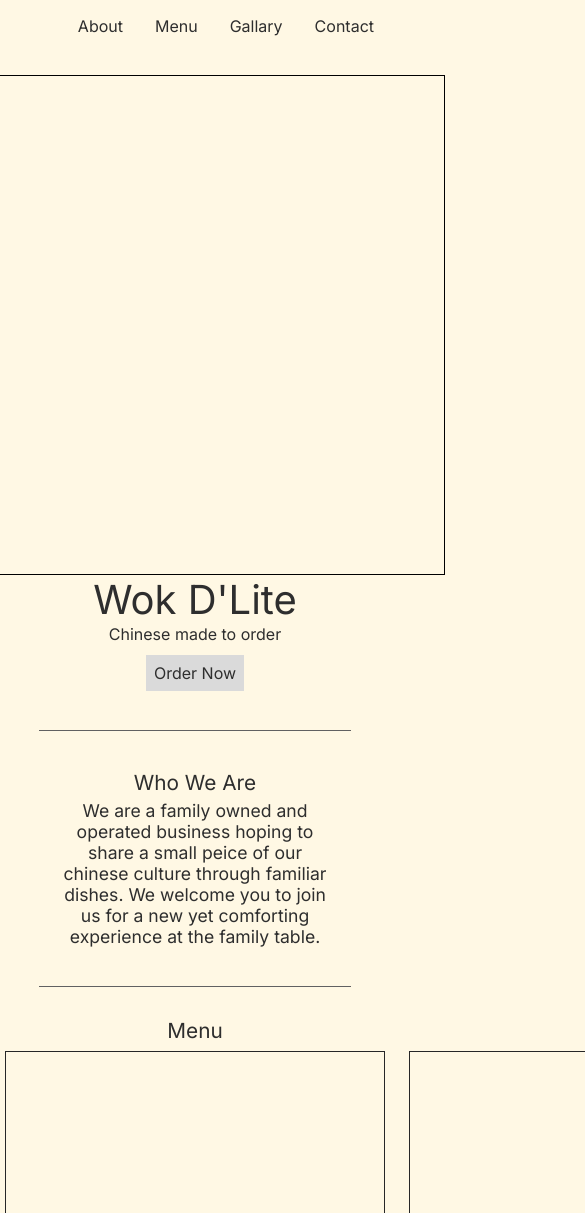
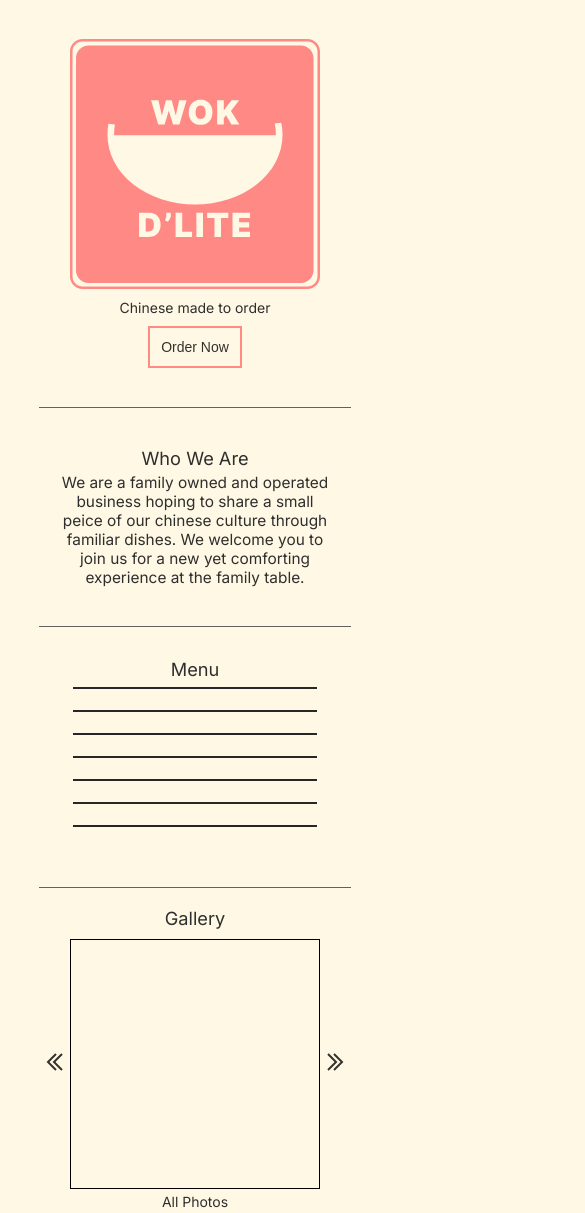
Before and after one commit to dvhoang3/wokdlite, a plain HTML site: page index.html in a window 390 px wide. Shown: the top 1213 px of the page, 585 px wide, since content can reach past the window. Drawn offline with Linux system fonts and the light colour scheme.

Commit message:
add responsiveness to website

```diff
--- a/index.html
+++ b/index.html
@@ -11,19 +11,18 @@
   <script src="script.js" defer></script>
   <title>Document</title>
 </head>
-<body>
-  <div class="container">
+<body class="container">
   <div class="nav-bar">
-      <button>About</button>
-      <button>Menu</button>
-      <button>Gallary</button>
-      <button>Contact</button>
+    <button class="nav-button">About</button>
+    <button class="nav-button">Menu</button>
+    <button class="nav-button">Gallery</button>
+    <button class="nav-button">Contact</button>
   </div>
 
   <div class="landing">
     <div class="hero-logo">
+      <object data="logo.svg" width="100%" height="100%"> </object>
     </div>
-      <div class="hero-main">Wok D'Lite</div>
     <div class="hero-sub">Chinese made to order</div>
     <button class="hero-cta">Order Now</button>
   </div>
@@ -60,9 +59,15 @@
   <hr>
 
   <div class="gallary">
-      <div class="gallary-main">Gallary</div>
+    <div class="gallary-main">Gallery</div>
     <div class="gallary-preview">
-        <div class="gallary-photo"></div>
+      <button class="gallary-arrow">
+        <svg xmlns="http://www.w3.org/2000/svg" width="24" height="24"><path d="m13.707 4.707-1.414-1.414L3.586 12l8.707 8.707 1.414-1.414L6.414 12l7.293-7.293z"/><path d="m19.707 4.707-1.414-1.414L9.586 12l8.707 8.707 1.414-1.414L12.414 12l7.293-7.293z"/></svg>
+      </button>
+      <div class="gallary-photo gallary-photo-showing"></div>
+      <button class="gallary-arrow">
+        <svg xmlns="http://www.w3.org/2000/svg" width="24" height="24"><path d="m11.707 3.293-1.414 1.414L17.586 12l-7.293 7.293 1.414 1.414L20.414 12l-8.707-8.707z"/><path d="M5.707 3.293 4.293 4.707 11.586 12l-7.293 7.293 1.414 1.414L14.414 12 5.707 3.293z"/></svg>
+      </button>
       <div class="gallary-photo"></div>
       <div class="gallary-photo"></div>
       <div class="gallary-photo"></div>
@@ -73,6 +78,5 @@
   <hr>
 
   <div class="contact">(281) 485-6371</div>
-  </div>
 </body>
 </html>
--- a/styles.css
+++ b/styles.css
@@ -2,13 +2,10 @@
   margin: 0;
   padding: 0;
   box-sizing: border-box;
-  background-color: #FFF8E4;
   border: none;
-  font-family: 'Inter', sans-serif;
-  font-size: 16px;
-  color: #2e2e2e;
 }
 button {
+  background-color: transparent;
   cursor: pointer;
 }
 hr {
@@ -22,12 +19,27 @@ hr {
   margin-right: auto;
 }
 
+.container {
+  background-color: #FFF8E4;
+  font-family: 'Inter', sans-serif;
+  font-size: 16px;
+  color: #2e2e2e;
+}
+
 .nav-bar {
   display: flex;
   justify-content: flex-end;
-  gap: 2rem;
+  gap: 1rem;
   margin-top: 1rem;
   margin-right: 1rem;
+}
+.nav-button {
+  padding: 0.8rem;
+  font-size: 1rem;
+}
+.nav-button:hover {
+  color: #FF6F6F;
+  opacity: 0.8;
 }
 
 .landing {
@@ -40,17 +52,20 @@ hr {
 .hero-logo {
   width: 500px;
   height: 500px;
-  border: solid black 1px;
-}
-.hero-main {
-  font-size: 2.5rem;
 }
 .hero-sub {
+  margin-top: 0.7rem;
   margin-bottom: 0.7rem;
 }
 .hero-cta {
-  background-color: #DADADA;
-  padding: 0.5rem;
+  border: 0.15rem solid #FF6F6F;
+  opacity: 0.8;
+  font-size: 1rem;
+  padding: 0.8rem;
+}
+.hero-cta:hover {
+  background-color: #FF6F6F;
+  color: #FFF8E4;
 }
 
 .about {
@@ -125,11 +140,19 @@ hr {
 }
 .gallary-main {
   font-size: 1.3rem;
-  margin-bottom: 0.3rem;
+  margin-bottom: 0.7rem;
 }
 .gallary-preview {
   display: flex;
-  gap: 1.5rem;
+  gap: 1rem;
+}
+.gallary-arrow {
+  align-self: center;
+  display: none;
+  width: 30px;
+  height: 40px;
+  color: #616161;
+  opacity: 0.8;
 }
 .gallary-photo {
   width: 250px;
@@ -139,9 +162,89 @@ hr {
 .gallary-full-link {
   margin-top: 0.3rem;
 }
+.gallary-full-link:hover {
+  cursor: pointer;
+  color: #FF6F6F;
+}
 
 .contact {
-  margin-top: 0.5rem;
-  margin-bottom: 0.3rem;
+  padding-top: 0.5rem;
+  padding-bottom: 0.3rem;
   text-align: center;
 }
+
+@media (max-width: 1250px) {
+  .menu-content {
+    width: 1000px;
+  }
+  .gallary-photo {
+    width: 200px;
+    height: 200px;
+  }
+}
+
+@media (max-width: 1000px) {
+  .menu {
+    height: auto;
+  }
+  .menu-content {
+    width: 700px;
+    display: flex;
+    flex-direction: column;
+  }
+  .gallary-preview {
+    display: grid;
+    grid-template-columns: 1fr 1fr;
+  }
+  .gallary-photo {
+    width: 250px;
+    height: 250px;
+  }
+}
+
+@media (max-width: 700px) {
+  * {
+    font-size: 14px;
+  }
+
+  .hero-logo {
+    width: 300px;
+    height: 300px;
+  }
+  .menu-content {
+    width: 420px;
+  }
+  .gallary-preview {
+    display: flex;
+    gap: 0;
+  }
+  .gallary-photo {
+    display: none;
+    width: 300px;
+    height: 300px;
+  }
+  .gallary-photo-showing {
+    display: block;
+  }
+  .gallary-arrow {
+    display: block;
+  }
+}
+
+@media (max-width: 420px) {
+  .nav-bar {
+    display: none;
+  }
+  .hero-logo {
+    width: 250px;
+    height: 250px;
+  }
+
+  .menu-content {
+    width: 300px;
+  }
+  .gallary-photo {
+    width: 250px;
+    height: 250px;
+  }
+}
```
Also changed, not shown: logo.svg (added). Lines whose indentation alone changed are shown as unchanged.
